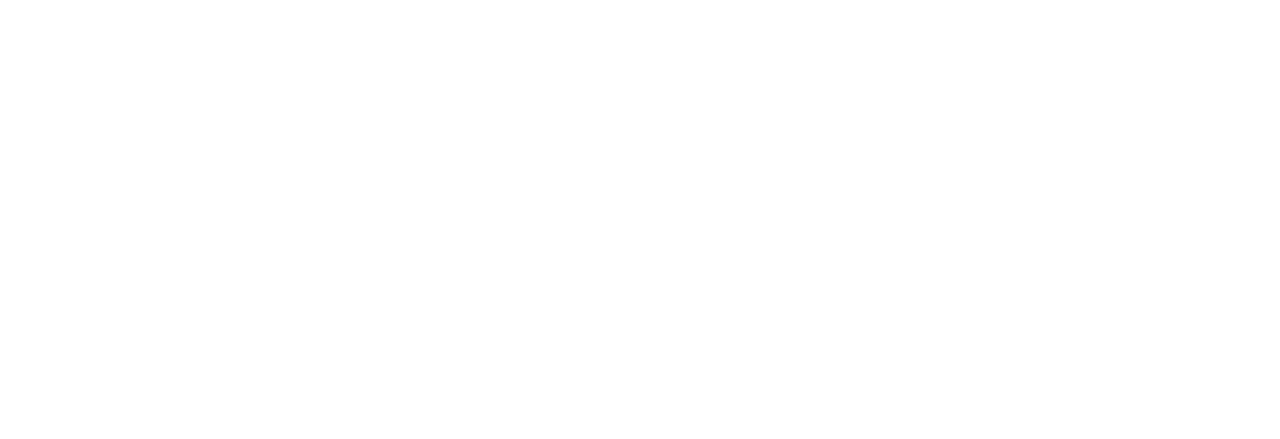
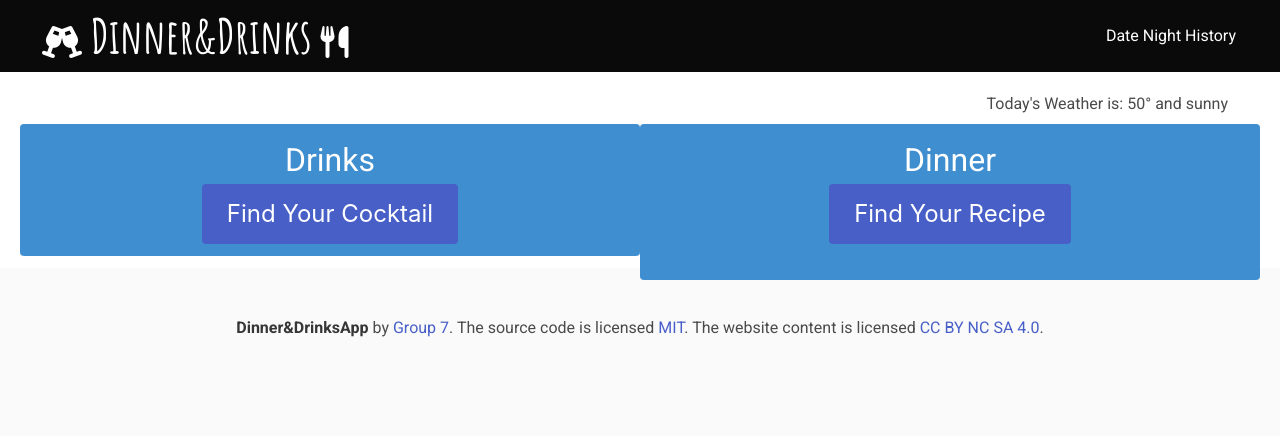
Before and after one commit to ejseader/dinner-and-drinks-app, a plain HTML site: page index.html in a window 1280 px wide. Drawn offline with nearby package versions, Linux system fonts and the light colour scheme.

Commit message:
added HTML, Google Fonts, FontAwesome, and Bulma

```diff
--- a/css/styles.css
+++ b/css/styles.css
@@ -0,0 +1,50 @@
+* {
+    font-family: 'Roboto', Arial, Helvetica, sans-serif;
+    font-size: 1rem;
+}
+
+body, html {
+    height: 100%;
+}
+
+section h1 {
+    font-size: 2rem;
+    text-align: center;
+}
+
+.hero {
+    height: 100%;
+}
+
+.startBtns {
+    margin: 30% 0;
+}
+
+footer {
+    background-color: black;
+    text-align: center;
+}
+
+.dd-logo {
+    font-family: 'Amatic SC', cursive;
+    font-size: 3rem;
+    font-weight: bold;
+    margin-left: 10px;
+}
+
+i {
+    font-size: 2rem;
+    margin-top: -10px;
+}
+
+.dd-nav {
+    color: white;
+}
+
+.columns {
+    width: 100%;
+}
+
+.weather {
+    margin: 20px;
+}
--- a/index.html
+++ b/index.html
@@ -1,15 +1,80 @@
 <!DOCTYPE html>
 <html lang="en">
-<head>
-    <meta charset="UTF-8">
-    <meta http-equiv="X-UA-Compatible" content="IE=edge">
-    <meta name="viewport" content="width=device-width, initial-scale=1.0">
-    <link rel="stylesheet" href="css/styles.css">
+  <head>
+    <meta charset="UTF-8" />
+    <meta http-equiv="X-UA-Compatible" content="IE=edge" />
+    <meta name="viewport" content="width=device-width, initial-scale=1.0" />
+    <link rel="preconnect" href="https://fonts.googleapis.com" />
+    <link rel="preconnect" href="https://fonts.gstatic.com" crossorigin />
+    <link
+      href="https://fonts.googleapis.com/css2?family=Amatic+SC:wght@400;700&family=Montserrat:ital,wght@0,300;0,400;0,500;0,600;0,700;0,800;0,900;1,300;1,400;1,500;1,600;1,700;1,800;1,900&family=Roboto+Slab:wght@400;500;600;700;800;900&family=Roboto:ital,wght@0,300;0,400;0,500;0,700;0,900;1,300;1,400;1,500;1,700;1,900&display=swap"
+      rel="stylesheet"
+    />
+    <link
+      rel="stylesheet"
+      href="https://cdn.jsdelivr.net/npm/bulma@0.9.4/css/bulma.min.css"
+    />
+    <link rel="stylesheet" href="css/styles.css" />
     <title>Dinner and Drinks App</title>
-</head>
-<body>
+  </head>
+  <body>
+    <header>
+      <nav
+        class="navbar is-black container is-fluid dd-nav"
+        role="navigation"
+        aria-label="main navigation"
+      >
+        <div class="navbar-brand">
+          <h2 class="dd-logo"><i class="fa-solid fa-champagne-glasses"></i> Dinner&Drinks <i class="fa-solid fa-utensils"></i></h2>
+        </div>
+        <div class="navbar-end">
+          <div class="navbar-item">
+            <h3>Date Night History</h3>
+          </div>
+        </div>
+      </nav>
+    </header>
+    <main class="container is-fluid">
+      <div class="hero">
+        <div class="weather has-text-right">Today's Weather is: 50&deg; and sunny </div>
+        <div
+          class="tile is-ancestor is-flex is-align-content-center has-text-centered"
+        >
+          <section
+            id="cocktails"
+            class="tile is-parent is-vertical is-6 notification is-info is-flex is-align-content-center has-text-centered"
+          >
+            <h1>Drinks</h1>
+            <div class="tile is-child is-vertical startBtns">
+            <button class="button is-link is-large">Find Your Cocktail</button>
+        </div>
+          </section>
+          <section
+            id="recipe"
+            class="tile is-parent is-vertical is-6 notification is-info is-flex is-align-content-center has-text-centered"
+          >
+            <h1>Dinner</h1>
+            <div class="tile is-child is-vertical startBtns">
+            <button class="button is-link is-large">Find Your Recipe</button>
+          </section>
+        </div>
+      </div>
+    </main>
+    <footer class="footer is-black">
+      <div class="content has-text-centered">
+        <p>
+          <strong>Dinner&DrinksApp</strong> by
+          <a href="https://jgthms.com">Group 7</a>. The source code is licensed
+          <a href="http://opensource.org/licenses/mit-license.php">MIT</a>. The
+          website content is licensed
+          <a href="http://creativecommons.org/licenses/by-nc-sa/4.0/"
+            >CC BY NC SA 4.0</a
+          >.
+        </p>
+      </div>
+    </footer>
 
-
+    <script src="https://kit.fontawesome.com/e3e4fe1326.js" crossorigin="anonymous"></script>
     <script src="js/script.js"></script>
-</body>
+  </body>
 </html>
```
Also changed, not shown: 1 other file.
